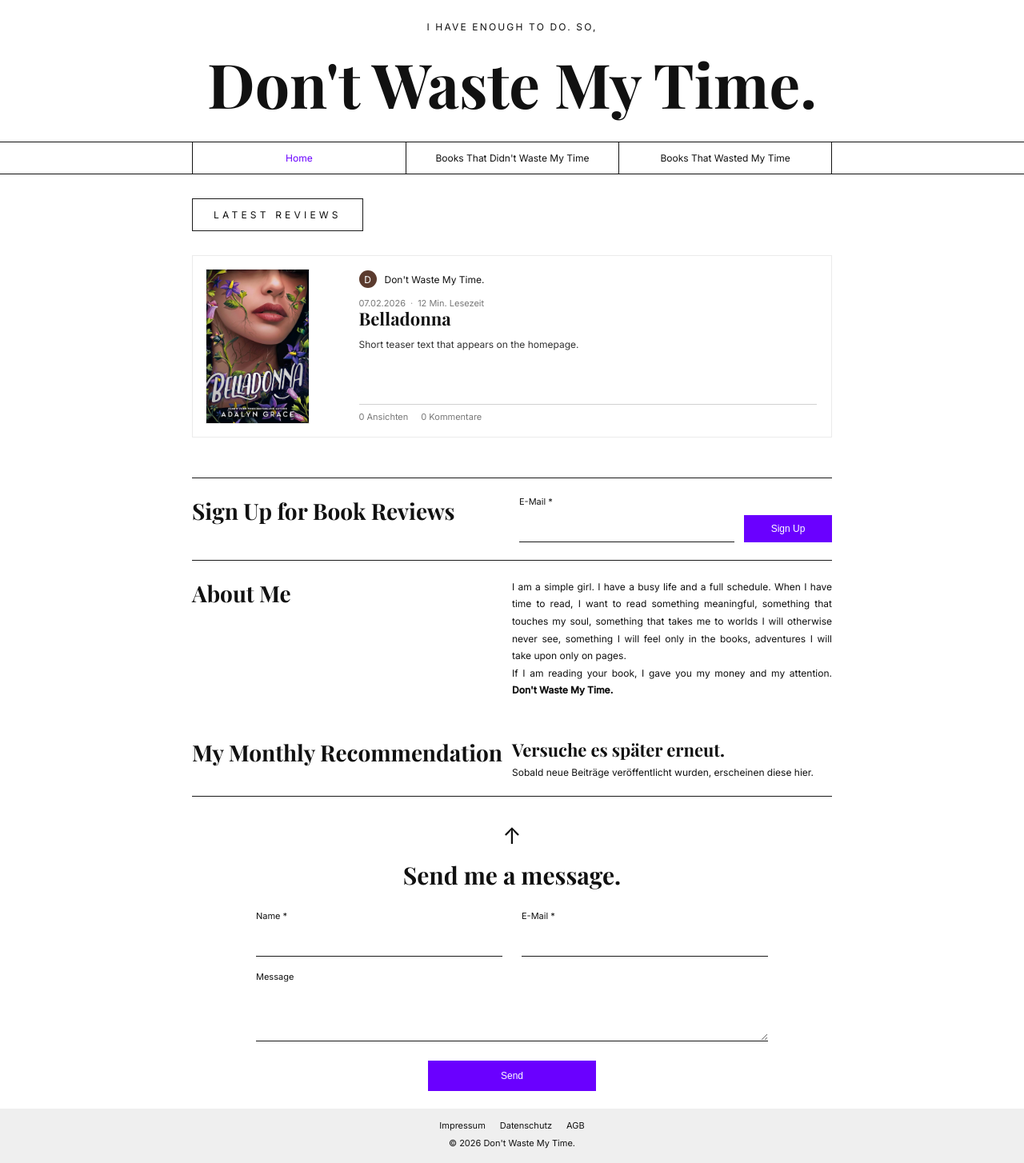
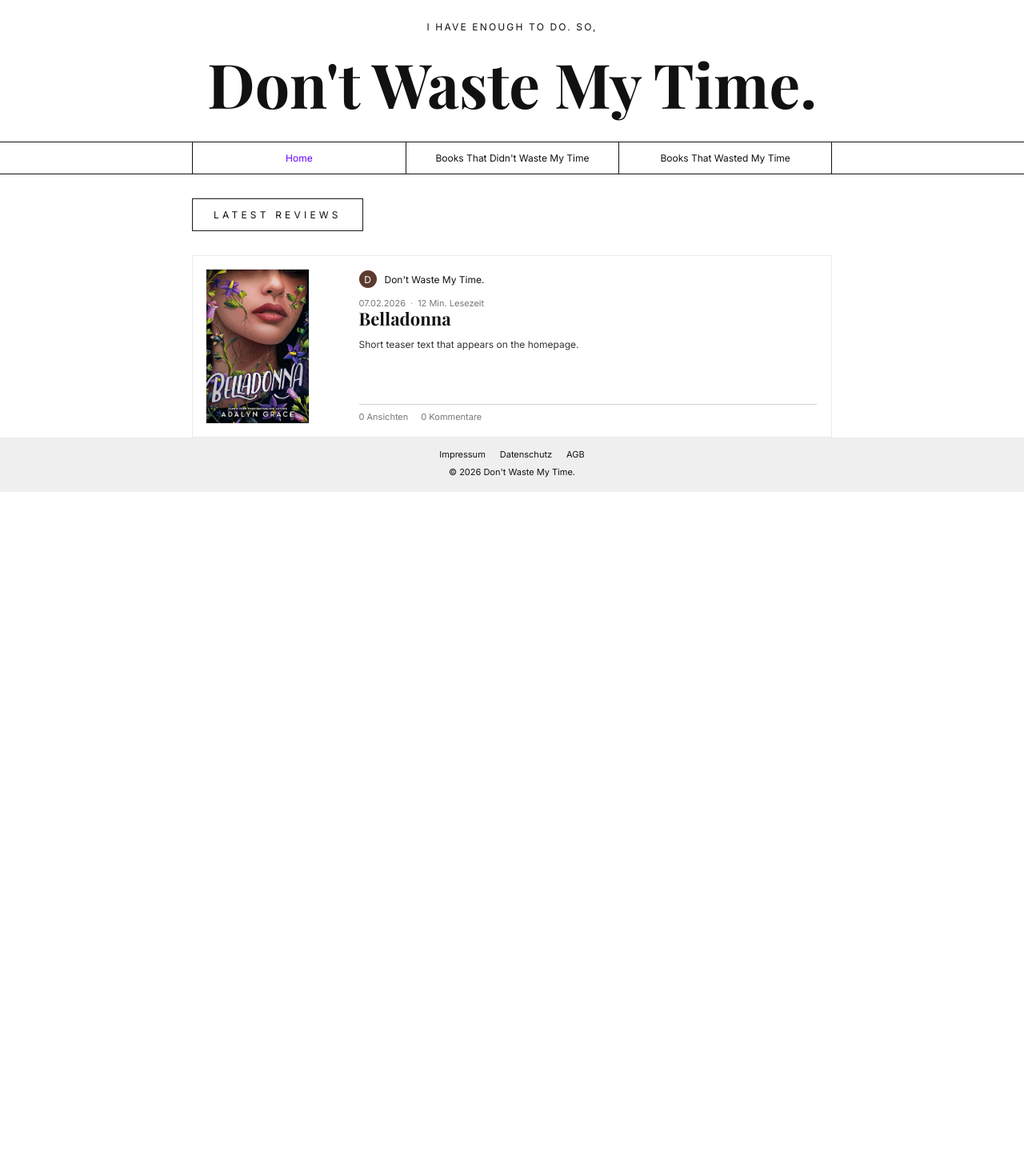
Before and after one commit to pleasedontwastemytime26-arch/book-blog, a Jekyll site: the page built from index.html, in a window 1280 px wide. Shown: the whole page at 80% size. Built offline with Jekyll 4.4.1, drawn with Linux system fonts in a browser that asks for light colours; after the commit the page ends 900 px from its top, so only the background shows below that.

Commit message:
Update index.html

```diff
--- a/index.html
+++ b/index.html
@@ -1,43 +1,8 @@
 ---
-layout: none
+layout: default
+title: Home
 ---
 
-<!doctype html>
-<html lang="en">
-<head>
-  <meta charset="utf-8" />
-  <meta name="viewport" content="width=device-width, initial-scale=1" />
-  <title>{{ site.title }}</title>
-
-  <link rel="preconnect" href="https://fonts.googleapis.com">
-  <link rel="preconnect" href="https://fonts.gstatic.com" crossorigin>
-  <link href="https://fonts.googleapis.com/css2?family=Playfair+Display:wght@600;700&family=Inter:wght@300;400;500&display=swap" rel="stylesheet">
-
-  <link rel="stylesheet" href="styles.css" />
-</head>
-
-<body>
-  <div class="page">
-
-    <!-- HERO -->
-    <header class="hero" id="top">
-      <p class="kicker">I HAVE ENOUGH TO DO. SO,</p>
-      <h1 class="title">{{ site.title }}</h1>
-    </header>
-
-    <!-- FULL-WIDTH LINE -->
-    <div class="nav-full">
-      <!-- CENTERED CONTENT -->
-      <div class="page">
-        <nav class="nav">
-          <a class="nav-item active" href="{{ '/' | relative_url }}">Home</a>
-          <a class="nav-item" href="{{ '/good/' | relative_url }}">Books That Didn't Waste My Time</a>
-          <a class="nav-item" href="{{ '/bad/' | relative_url }}">Books That Wasted My Time</a>
-        </nav>
-      </div>
-    </div>
-
-    <!-- LATEST -->
 <section class="section" id="latest">
   <div class="section-label">LATEST REVIEWS</div>
 
@@ -47,88 +12,3 @@
     {% endfor %}
   </div>
 </section>
-
-    <!-- SIGNUP (still inside same container) -->
-    <section class="section section-tight" id="signup">
-      <div class="two-col signup">
-        <h2 class="col-left signup-title">Sign Up for Book Reviews</h2>
-
-        <form class="col-right signup-form" action="#" method="post">
-          <label class="field">
-            <span class="field-label">E-Mail *</span>
-            <input class="input" type="email" required />
-          </label>
-          <button class="btn" type="submit">Sign Up</button>
-        </form>
-      </div>
-    </section>
-
-    <!-- ABOUT / MONTHLY -->
-    <section class="section section-divider" id="about">
-      <div class="two-col">
-        <div class="col-left">
-          <h3 class="signup-title">About Me</h3>
-        </div>
-        <div class="col-right">
-          <p class="about-text">
-            I am a simple girl. I have a busy life and a full schedule. When I have time to read, I want to read something meaningful, something that touches my soul, something that takes me to worlds I will otherwise never see, something I will feel only in the books, adventures I will take upon only on pages. <br> If I am reading your book, I gave you my money and my attention. <b>Don't Waste My Time. </b>
-          </p>
-        </div>
-      </div>
-
-      <div class="two-col mt-48" id="monthly">
-        <div class="col-left">
-          <h3 class="signup-title">My Monthly Recommendation</h3>
-        </div>
-        <div class="col-right">
-          <h4 class="monthly-title">Versuche es später erneut.</h4>
-          <p class="monthly-subtitle">Sobald neue Beiträge veröffentlicht wurden, erscheinen diese hier.</p>
-        </div>
-      </div>
-    </section>
-
-    <!-- CONTACT -->
-    <section class="section section-divider" id="contact">
-      <div class="contact">
-        <div class="arrow">↑</div>
-        <h2 class="contact-title">Send me a message.</h2>
-
-        <form class="contact-form" action="#" method="post">
-          <div class="row">
-            <label class="field">
-              <span class="field-label">Name *</span>
-              <input class="input" type="text" required />
-            </label>
-            <label class="field">
-              <span class="field-label">E-Mail *</span>
-              <input class="input" type="email" required />
-            </label>
-          </div>
-
-          <label class="field">
-            <span class="field-label">Message</span>
-            <textarea class="textarea" rows="3"></textarea>
-          </label>
-
-          <button class="btn btn-wide" type="submit">Send</button>
-        </form>
-      </div>
-    </section>
-
-  </div><!-- /.page -->
-
-  <!-- footer is ALSO constrained to the same container -->
-  <footer class="footer">
-    <div class="page footer-inner">
-      <div class="footer-links">
-        <a href="#">Impressum</a>
-        <a href="#">Datenschutz</a>
-        <a href="#">AGB</a>
-      </div>
-      <div class="footer-copy">© {{ "now" | date: "%Y" }} {{ site.title }}</div>
-    </div>
-  </footer>
-
-  <script src="main.js"></script>
-</body>
-</html>
```
Lines whose indentation alone changed are shown as unchanged.
